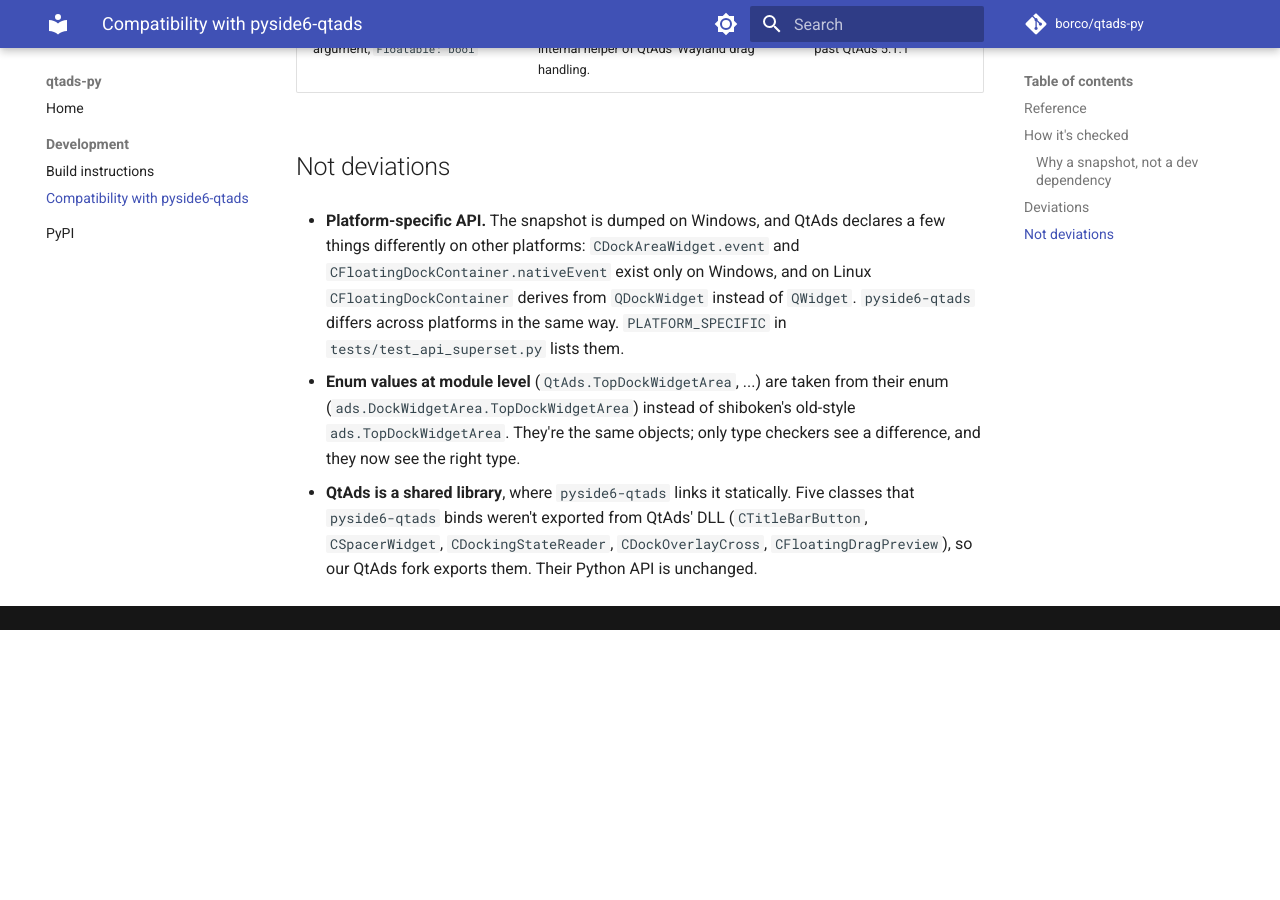
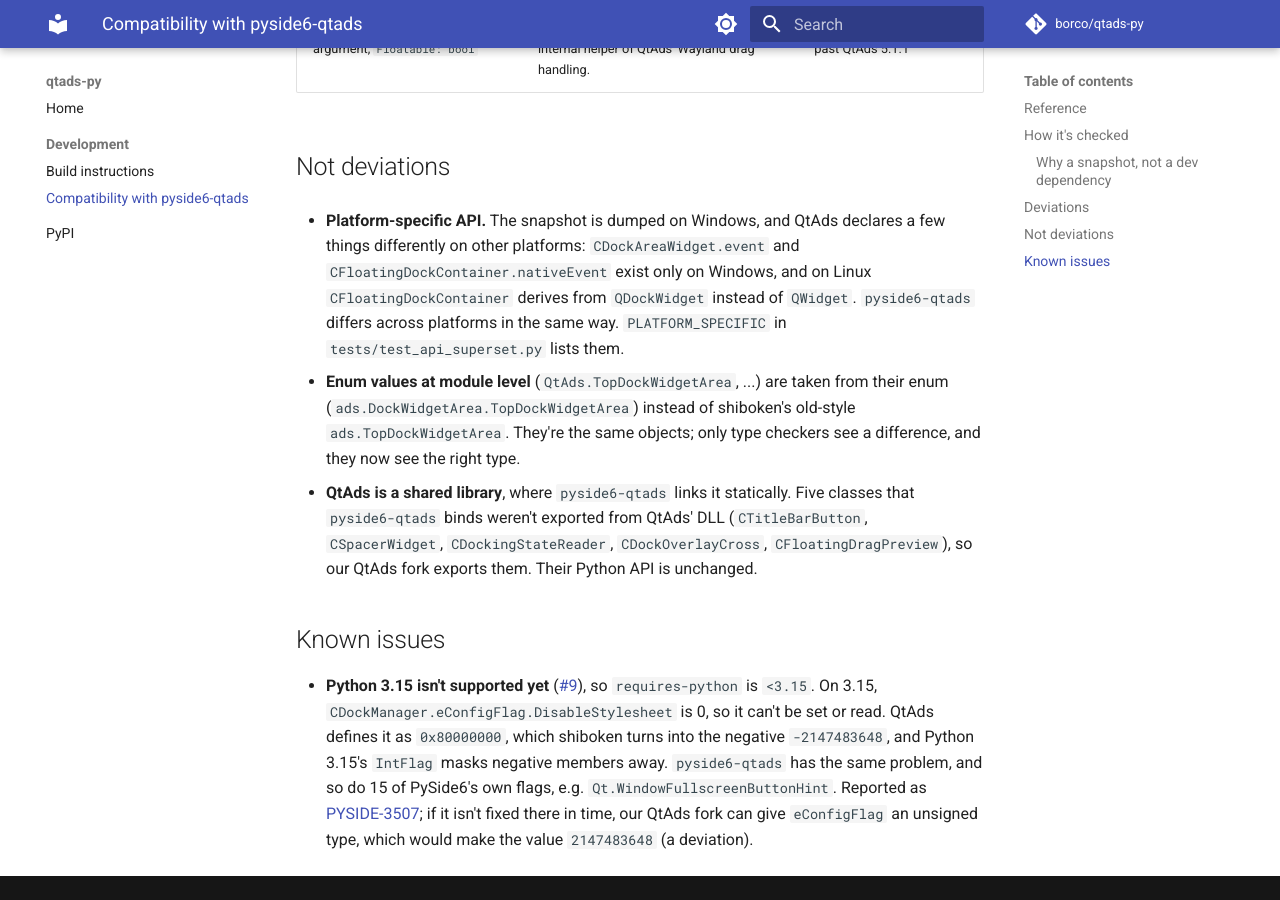
Before and after one commit to borco/qtads-py, an MkDocs documentation site: the page built from docs/compatibility.md, in a window 1280 px wide and 900 px high, scrolled down 1521 px. Built offline with MkDocs 1.6.1 and Material for MkDocs 9.7.7, drawn with Linux system fonts in a browser that asks for light colours; comment, search, counter and statistics services are not loaded; before the commit the page ends 2151 px from its top, so only the background shows below that.

Commit message:
refs #3: config: exclude Python 3.15 until PYSIDE-3507 is fixed (#9)
On Python 3.15, CDockManager.eConfigFlag.DisableStylesheet (bit 31) becomes 0: shiboken stores it as a negative int, and 3.15's IntFlag masks negative members. requires-python is now <3.15, CI tests on 3.14, and the stub is regenerated there.

```diff
--- a/docs/compatibility.md
+++ b/docs/compatibility.md
@@ -60,3 +60,13 @@ for a QtAds at least as new as ours.
 - **QtAds is a shared library**, where `pyside6-qtads` links it statically. Five classes that `pyside6-qtads` binds
   weren't exported from QtAds' DLL (`CTitleBarButton`, `CSpacerWidget`, `CDockingStateReader`, `CDockOverlayCross`,
   `CFloatingDragPreview`), so our QtAds fork exports them. Their Python API is unchanged.
+
+## Known issues
+
+- **Python 3.15 isn't supported yet** ([#9](https://github.com/borco/qtads-py/issues/9)), so `requires-python` is
+  `<3.15`. On 3.15, `CDockManager.eConfigFlag.DisableStylesheet` is 0, so it can't be set or read. QtAds defines it
+  as `0x80000000`, which shiboken turns into the negative `-2147483648`, and Python 3.15's `IntFlag` masks negative
+  members away. `pyside6-qtads` has the same problem, and so do 15 of PySide6's own flags, e.g.
+  `Qt.WindowFullscreenButtonHint`. Reported as [PYSIDE-3507](https://qt-project.atlassian.net/browse/PYSIDE-3507);
+  if it isn't fixed there in time, our QtAds fork can give `eConfigFlag` an unsigned type, which would make the value
+  `2147483648` (a deviation).
--- a/pyproject.toml
+++ b/pyproject.toml
@@ -41,12 +41,13 @@ classifiers = [
     "Programming Language :: Python :: 3.12",
     "Programming Language :: Python :: 3.13",
     "Programming Language :: Python :: 3.14",
-    "Programming Language :: Python :: 3.15",
     "Programming Language :: C++",
     "Topic :: Software Development :: Libraries :: Python Modules",
     "Topic :: Software Development :: User Interfaces",
 ]
-requires-python = ">=3.11"
+# <3.15 until PYSIDE-3507 is fixed one way or the other (#9): on 3.15,
+# CDockManager.eConfigFlag.DisableStylesheet (bit 31) becomes 0.
+requires-python = ">=3.11,<3.15"
 # Essentials, not the `PySide6` meta-package, which would also pull
 # PySide6-Addons (~175 MB, a full Chromium among it) that QtAds never touches.
 # Only QtCore, QtGui and QtWidgets are used.
```
Also changed, not shown: CHANGELOG.md (+9 -1 lines), 3 other files.
